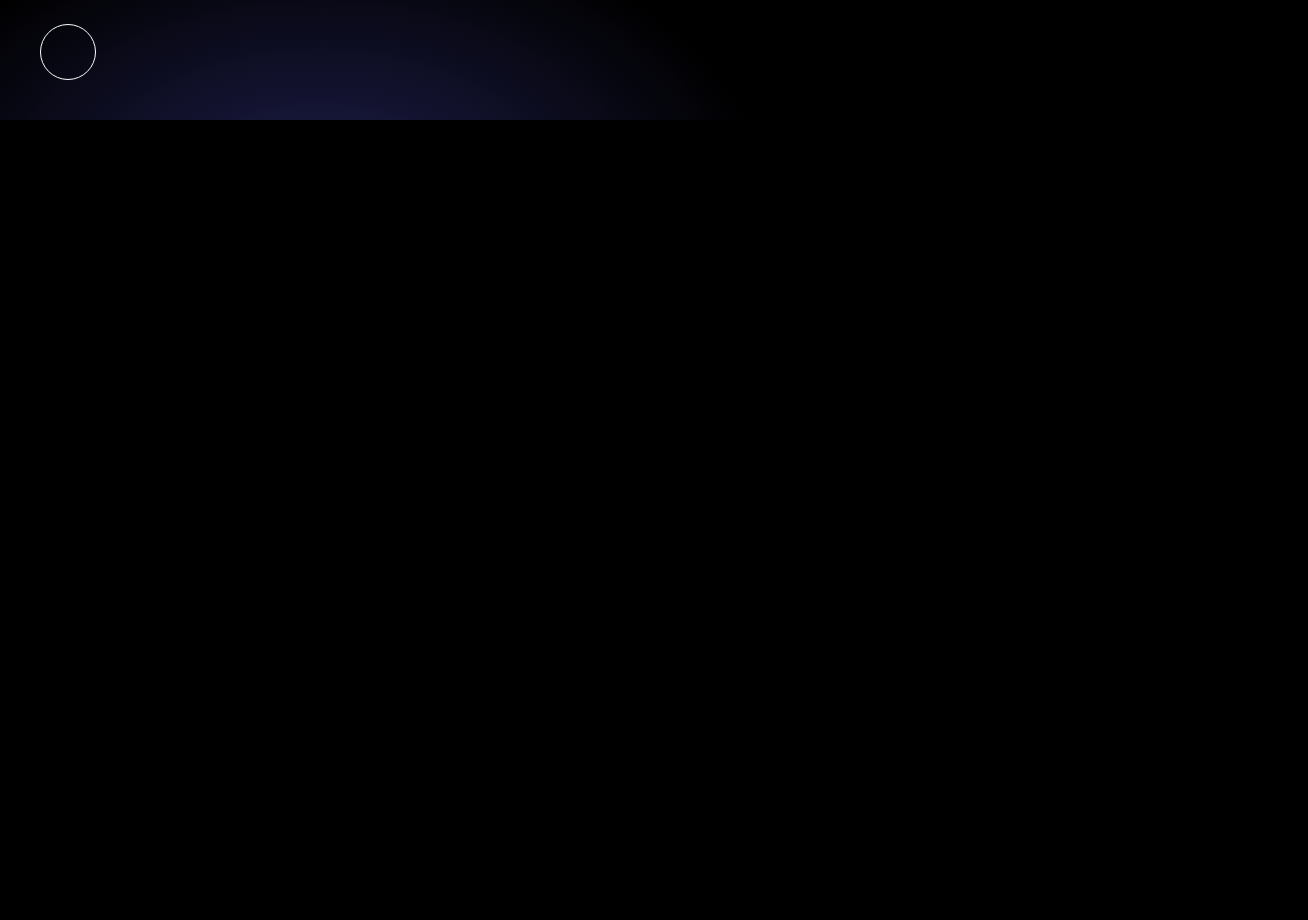
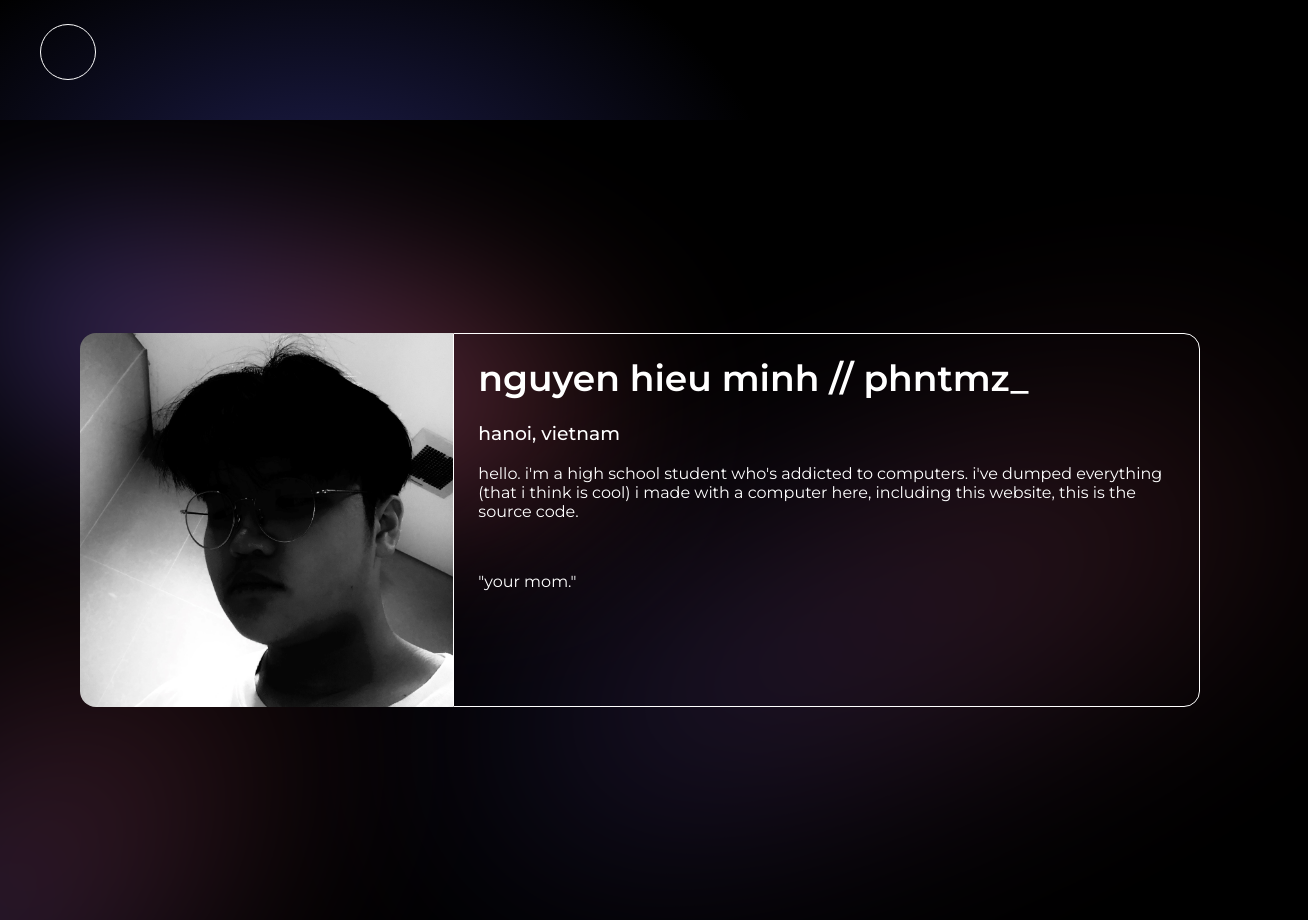
Before and after one commit to fntmz/phntmz-frontend, a Nuxt app: page / in a window 1280 px wide. Shown: the part 680-1600 px from the top of the page, 1308 px wide, since content can reach past the window. Before the commit the page ends 800 px from the top, so only its background shows below. Built offline with nearby package versions, Linux system fonts and the light colour scheme.

Commit message:
added about section

```diff
--- a/app.css
+++ b/app.css
@@ -39,6 +39,31 @@ a:hover {
 body {
     margin: 0;
 }
+img {
+    max-width: 100%;
+    max-height: 100%;
+}
+
+/* width */
+::-webkit-scrollbar {
+    width: 8px;
+}
+
+/* Track */
+::-webkit-scrollbar-track {
+    display: none;
+}
+
+/* Handle */
+::-webkit-scrollbar-thumb {
+    background: rgba(255, 255, 255, 0.1);
+    border-radius: 9999px;
+}
+
+/* Handle on hover */
+::-webkit-scrollbar-thumb:hover {
+    background: rgba(255, 255, 255, 0.2);
+}
 
 /* (\=============== DARKMODE ===============/) */
 body[data-theme="dark_theme"] {
@@ -47,6 +72,7 @@ body[data-theme="dark_theme"] {
     --color: white;
     --bg-color: black;
     --accent: rgb(100, 100, 255);
+    --alt-accent: rgb(255, 100, 100);
 }
 body[data-theme="light_theme"] {
     color: black;
@@ -54,4 +80,5 @@ body[data-theme="light_theme"] {
     --color: black;
     --bg-color: whitesmoke;
     --accent: rgb(255, 100, 100);
+    --alt-accent: rgb(100, 100, 255);
 }
--- a/app.vue
+++ b/app.vue
@@ -1,7 +1,6 @@
 <script setup>
-import IndexVue from "./pages/index.vue";
-import SettingsVue from "./components/Settings.vue";
-import MenuVue from "./components/Menu.vue";
+import settingsVue from "./components/settings.vue";
+import menuVue from "./components/Menu.vue";
 
 // (\=============== DARKMODE ===============/)
 if (localStorage.getItem("darkmode")) {
@@ -12,8 +11,8 @@ if (localStorage.getItem("darkmode")) {
 </script>
 
 <template>
-    <SettingsVue />
-    <MenuVue />
+    <settingsVue />
+    <menuVue />
 
-    <IndexVue />
+    <NuxtPage />
 </template>
--- a/components/Settings.vue
+++ b/components/Settings.vue
@@ -10,16 +10,16 @@ const state = reactive({ isSettings: false });
 
 <template>
     <div
-        class="z-[1] opacity-0 fixed w-screen h-screen backdrop-blur-lg transition-opacity duration-300 pointer-events-none"
+        class="z-[1] opacity-0 fixed w-screen h-screen backdrop-blur-xl transition-opacity duration-300 pointer-events-none"
         :class="{ opened: state.isSettings }"
         id="settings-bg"
     ></div>
     <div
-        class="z-[2] fixed left-10 bottom-10 w-14 h-14 grid place-items-center border-solid border-[1px] border-[var(--color)] rounded-full transition-all duration-300 hover:scale-110 hover:border-[var(--accent)]"
+        class="z-[2] fixed left-10 bottom-10 w-14 h-14 grid place-items-center border-solid border-1 border-color rounded-full transition-all duration-300 hover:scale-110 hover:border-accent"
         @click="state.isSettings = !state.isSettings"
     >
         <div
-            class="opacity-0 absolute w-8 h-8 grid place-items-center border-solid border-[1px] border-[var(--color)] rounded-full text-xl transition-all duration-300 pointer-events-none hover:text-[var(--accent)] hover:border-[var(--accent)]"
+            class="opacity-0 absolute w-8 h-8 grid place-items-center border-solid border-1 border-color rounded-full text-xl transition-all duration-300 pointer-events-none hover:text-accent hover:border-accent"
             :class="{ opened: state.isSettings }"
             @click="isMenu = !isMenu"
             id="menu-button"
@@ -27,7 +27,7 @@ const state = reactive({ isSettings: false });
             =
         </div>
         <div
-            class="opacity-0 absolute w-8 h-8 grid place-items-center border-solid border-[1px] border-[var(--color)] rounded-full transition-all duration-300 pointer-events-none hover:border-[var(--accent)]"
+            class="opacity-0 absolute w-8 h-8 grid place-items-center border-solid border-1 border-color rounded-full transition-all duration-300 pointer-events-none hover:border-accent"
             :class="{ opened: state.isSettings }"
             @click="toggleDarkmode"
             id="darkmode-button"
@@ -37,7 +37,7 @@ const state = reactive({ isSettings: false });
     </div>
 </template>
 
-<style scoped>
+<style>
 #menu-button.opened {
     transform: translate(25px, -65px);
 }
--- a/components/index/Banner.vue
+++ b/components/index/Banner.vue
@@ -16,10 +16,10 @@ function nextWord() {
 
 <template>
     <div
-        class="relative w-screen h-screen bg-[var(--bg-color)] flex justify-center items-center flex-col overflow-hidden"
+        class="relative w-screen h-screen bg-bg-color flex justify-center items-center flex-col overflow-hidden"
     >
         <h1
-            class="text-[64px] font-semibold tracking-[.5em] text-transparent text-8xl bg-clip-text bg-gradient-to-r from-[var(--color)] via-[var(--accent)] cursor-pointer"
+            class="text-[64px] font-semibold tracking-[.5em] text-transparent text-8xl bg-clip-text bg-gradient-to-r from-color via-accent cursor-pointer"
             @click="nextWord"
         >
             <span
@@ -32,10 +32,10 @@ function nextWord() {
         <h3 class="font-normal tracking-wider">nguyen hieu minh // phntmz_</h3>
 
         <div
-            class="absolute -left-1/4 top-[60%] w-full h-full bg-gradient-radial from-[var(--accent)] via-transparent opacity-30"
+            class="absolute -left-1/4 top-[60%] w-full h-full bg-gradient-radial from-accent via-transparent opacity-30"
         ></div>
         <div
-            class="absolute -right-[40%] bottom-[65%] w-full h-full bg-gradient-radial from-[var(--accent)] via-transparent opacity-30"
+            class="absolute -right-[40%] bottom-[65%] w-full h-full bg-gradient-radial from-accent via-transparent opacity-30"
         ></div>
     </div>
 </template>
--- /dev/null
+++ b/components/index/about.vue
@@ -0,0 +1,38 @@
+<template>
+    <div
+        class="relative w-screen h-screen container grid place-items-center overflow-y-clip"
+    >
+        <div class="grid grid-cols-3">
+            <img
+                class="rounded-l-2xl"
+                src="~/assets/img/phntmz.jpg"
+                alt="my face."
+            />
+            <div
+                class="px-6 border-solid border-1 border-color col-span-2 rounded-r-2xl"
+            >
+                <h1 class="text-4xl font-semibold">
+                    nguyen hieu minh // phntmz_
+                </h1>
+                <h3 class="font-medium">hanoi, vietnam</h3>
+                <p>
+                    hello. i'm a high school student who's addicted to
+                    computers. i've dumped everything (that i think is cool) i
+                    made with a computer here, including this website, this is
+                    the source code.
+                </p>
+                <br />
+                <p>"your mom."</p>
+            </div>
+        </div>
+        <div
+            class="z-[-1] absolute top-36 -left-12 w-1/2 h-[25%] bg-gradient-to-r from-accent to-alt-accent rounded-[50%] rotate-12 opacity-50 blur-[6em]"
+        ></div>
+        <div
+            class="z-[-1] absolute bottom-48 -right-6 w-2/3 h-[25%] bg-gradient-to-r from-accent to-alt-accent rounded-[50%] -rotate-[24deg] opacity-30 blur-[8em]"
+        ></div>
+        <div
+            class="z-[-1] absolute -bottom-20 -left-80 w-1/2 h-[25%] bg-gradient-to-r from-accent to-alt-accent rounded-[50%] -rotate-45 opacity-40 blur-[8em]"
+        ></div>
+    </div>
+</template>
--- /dev/null
+++ b/components/loader.vue
@@ -0,0 +1,11 @@
+<script></script>
+
+<template>
+    <div class="z-[9999] fixed w-screen h-screen backdrop-blur-xl"></div>
+</template>
+
+<style scoped>
+.closed {
+    display: none;
+}
+</style>
--- a/pages/index.vue
+++ b/pages/index.vue
@@ -1,7 +1,9 @@
 <script setup>
-import BannerVue from "~~/components/index/Banner.vue";
+import aboutVue from "~~/components/index/about.vue";
+import bannerVue from "~~/components/index/banner.vue";
 </script>
 
 <template>
-    <BannerVue />
+    <bannerVue />
+    <aboutVue />
 </template>
--- a/tailwind.config.js
+++ b/tailwind.config.js
@@ -10,6 +10,25 @@ module.exports = {
     ],
     theme: {
         extend: {
+            colors: {
+                color: "var(--color)",
+                "bg-color": "var(--bg-color)",
+                accent: "var(--accent)",
+                "alt-accent": "var(--alt-accent)",
+            },
+            borderWidth: {
+                1: "1px",
+            },
+            container: {
+                center: true,
+                padding: {
+                    DEFAULT: "1rem",
+                    sm: "2rem",
+                    lg: "4rem",
+                    xl: "5rem",
+                    "2xl": "6rem",
+                },
+            },
             backgroundImage: {
                 "gradient-radial": "radial-gradient(var(--tw-gradient-stops))",
             },
```
Also changed, not shown: assets/img/phntmz.jpg (added).
